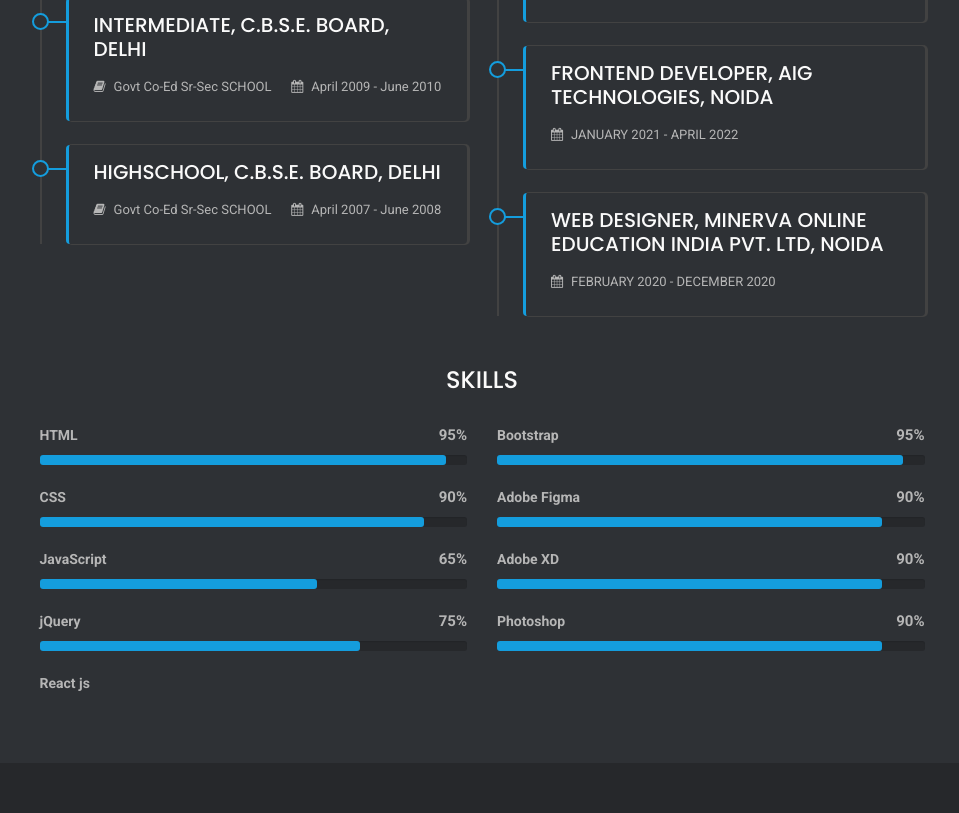
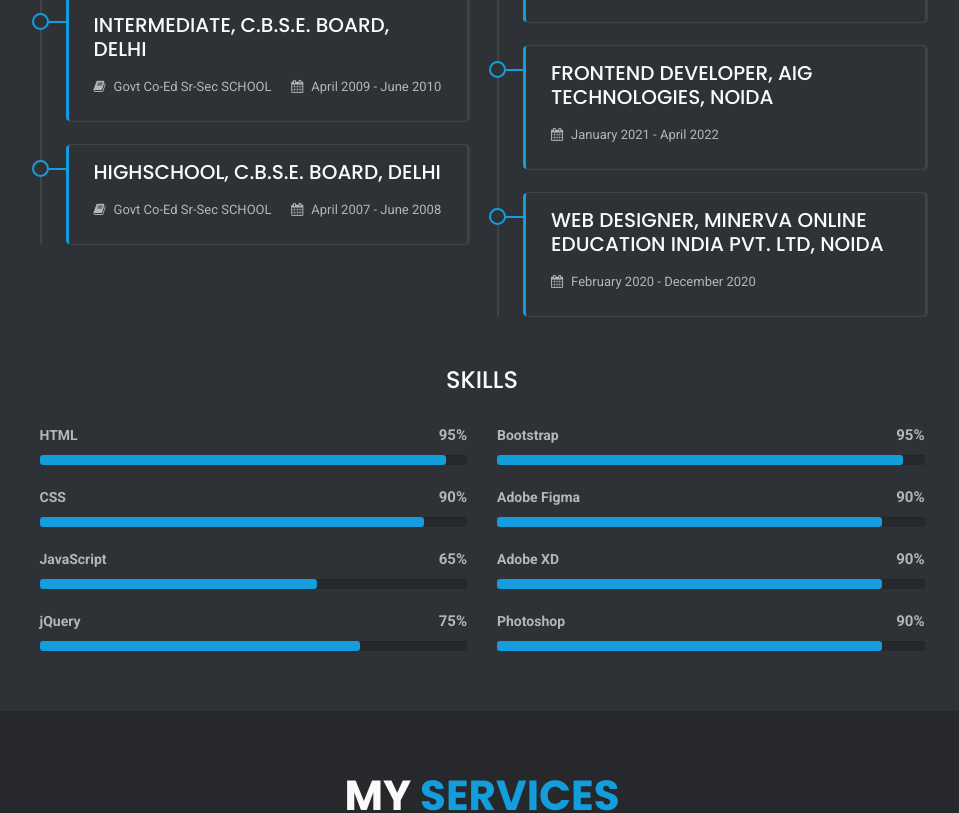
Before and after one commit to Techsheebu/techsheebu, a plain HTML site: page index.html in a window 1280 px wide. Shown: the part 1560-2373 px from the top of the page, without its empty margins (298-1257 px from the left). Drawn offline with nearby package versions, Linux system fonts and the light colour scheme.

Commit message:
content uppcase to lowercase

```diff
--- a/index.html
+++ b/index.html
@@ -288,7 +288,7 @@
                                             <h5 class="box-title">Frontend Developer, AIG Technologies, Noida</h5>
                                             <div class="item-details mb-2 mb-sm-1">
                                                 <!-- <span class="university d-inline-block mr-3"><i class="fa fa-book mr-2"></i>Google</span> -->
-                                                <span class="year d-inline-block"><i class="fa fa-calendar mr-2"></i>JANUARY 2021 - APRIL 2022</span>
+                                                <span class="year d-inline-block"><i class="fa fa-calendar mr-2"></i>January 2021 - April 2022</span>
                                             </div>
                                             <!-- <p class="box-description">Lorem ipsum dolor sit amet consectetur adipisicing elit. Optio quo repudiandae. the majority have suffered alteration.</p> -->
                                         </div>
@@ -296,7 +296,7 @@
                                             <h5 class="box-title">Web Designer, Minerva Online Education India Pvt. Ltd, Noida</h5>
                                             <div class="item-details mb-2 mb-sm-1">
                                                 <!-- <span class="university d-inline-block mr-3"><i class="fa fa-book mr-2"></i>Adobe</span> -->
-                                                <span class="year d-inline-block"><i class="fa fa-calendar mr-2"></i>FEBRUARY 2020 - DECEMBER 2020</span>
+                                                <span class="year d-inline-block"><i class="fa fa-calendar mr-2"></i>February 2020 - December 2020</span>
                                             </div>
                                             <!-- <p class="box-description">Lorem ipsum dolor sit amet consectetur adipisicing elit. Optio quo repudiandae. the majority have suffered alteration.</p> -->
                                         </div>
@@ -329,10 +329,10 @@
                                         <p class="skill-name">jQuery</p>
                                         <div id="jquery"></div>
                                     </div>
-                                    <div class="skill-item mt-4">
+                                    <!-- <div class="skill-item mt-4">
                                         <p class="skill-name">React js</p>
                                         <div id="jquery"></div>
-                                    </div>
+                                    </div> -->
                                 </div>
                                 <div class="col-xl-6 col-lg-12 col-md-12 col-sm-12 col-12 skill-two">
                                     <div class="skill-item mt-4 mt-lg-0">
```
